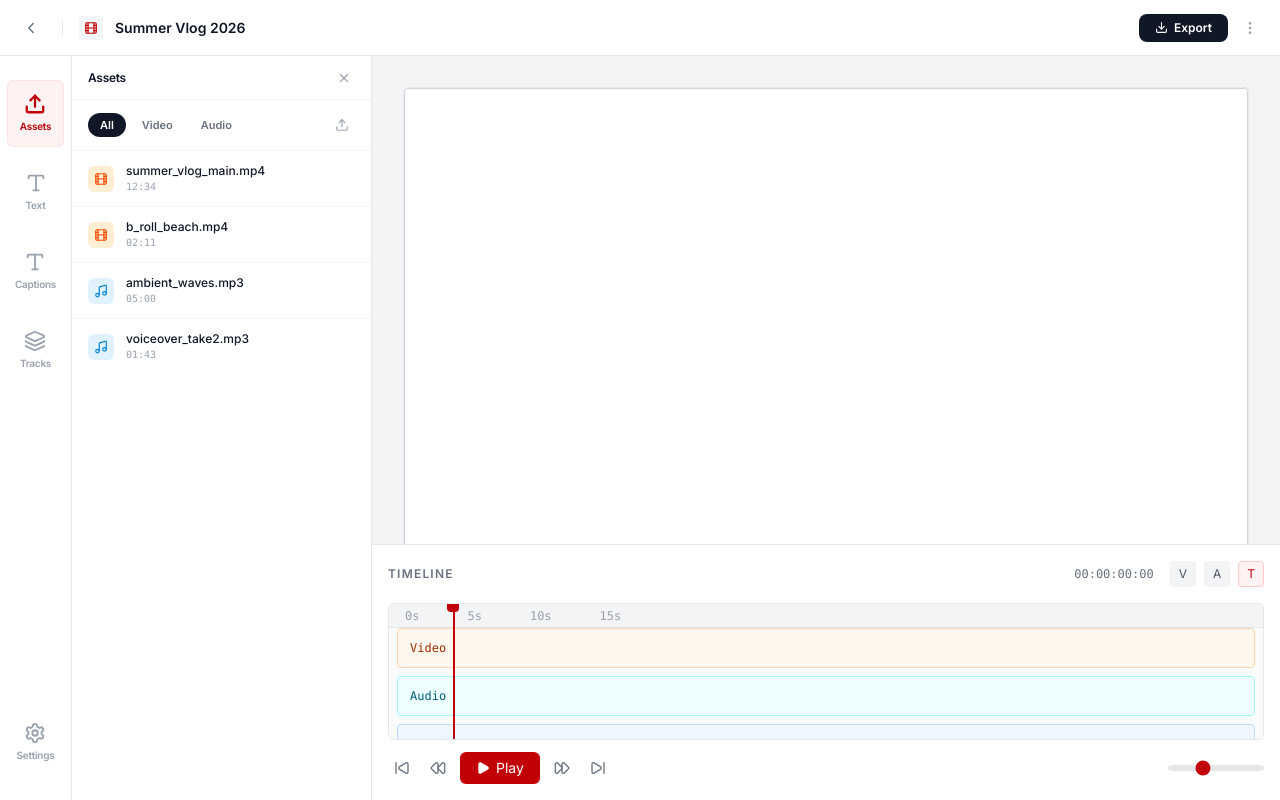
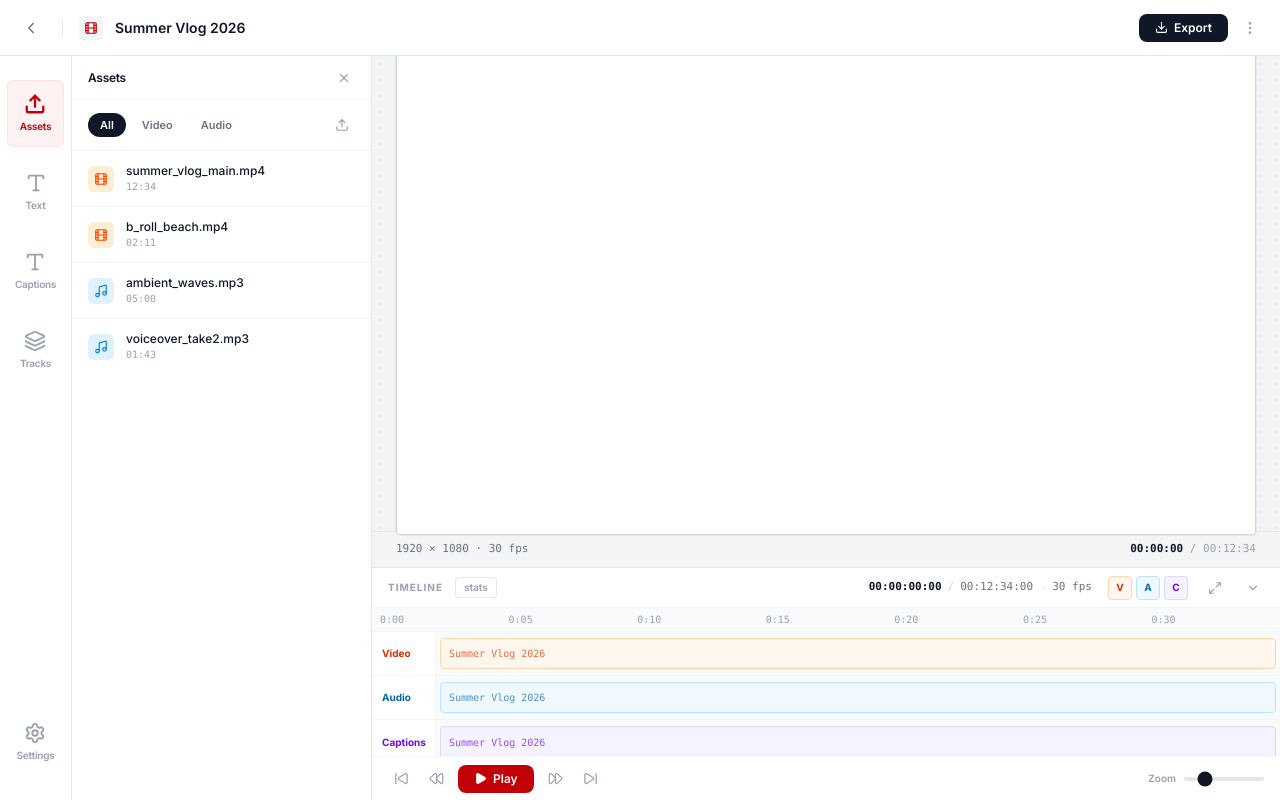
Before and after one commit to tomiwa-a/volt, a Next.js app: page /editor/1 in a window 1280 px wide. Built offline with nearby package versions, Linux system fonts and the light colour scheme.

Commit message:
fix: rewrite timeline — fix crop, add collapse, stats for nerds, fullscreen, track toggles, timecode with fps

```diff
--- a/src/components/Canvas.tsx
+++ b/src/components/Canvas.tsx
@@ -1,4 +1,4 @@
-import { Download, X, AlignCenter, Type as TextIcon, RotateCw } from 'lucide-react';
+import { AlignCenter, Type as TextIcon, RotateCw } from 'lucide-react';
 
 interface CanvasProps {
   projectName: string;
@@ -6,19 +6,18 @@ interface CanvasProps {
 
 export default function Canvas({ projectName }: CanvasProps) {
   return (
-    <div className="flex-1 flex flex-col bg-gray-100 p-8 overflow-hidden bg-[radial-gradient(#e5e7eb_1px,transparent_1px)] [background-size:16px_16px]">
+    <div className="flex-1 flex flex-col bg-gray-100 overflow-hidden bg-[radial-gradient(#e5e7eb_1px,transparent_1px)] [background-size:16px_16px] min-h-0">
       {/* Canvas Container */}
-      <div className="flex-1 flex items-center justify-center">
+      <div className="flex-1 flex items-center justify-center p-6 min-h-0">
         <div className="group relative w-full max-w-4xl aspect-video rounded-sm border border-gray-300 bg-white overflow-hidden ring-1 ring-gray-900/5">
           {/* Canvas Area */}
           <canvas className="w-full h-full bg-white block" />
 
           {/* Floating Toolbar */}
-          <div className="absolute top-4 left-1/2 -translate-x-1/2 flex items-center gap-1.5 bg-white border border-gray-200 rounded-md px-2 py-1 opacity-0 group-hover:opacity-100 z-20">
-            {/* Font Size */}
+          <div className="absolute top-3 left-1/2 -translate-x-1/2 flex items-center gap-1.5 bg-white border border-gray-200 rounded-md px-2 py-1 opacity-0 group-hover:opacity-100 z-20 transition-opacity shadow-sm">
             <div className="flex items-center gap-1 border-r border-gray-200 pr-2">
-              <TextIcon size={14} className="text-gray-500" />
-              <select className="bg-transparent text-sm font-medium text-gray-900 outline-none w-12 cursor-pointer hover:text-red-700">
+              <TextIcon size={13} className="text-gray-400" />
+              <select className="bg-transparent text-xs font-medium text-gray-900 outline-none w-10 cursor-pointer">
                 <option>12</option>
                 <option>18</option>
                 <option>24</option>
@@ -26,41 +25,35 @@ export default function Canvas({ projectName }: CanvasProps) {
                 <option>48</option>
               </select>
             </div>
-
-            {/* Alignment */}
-            <button className="p-1 hover:bg-gray-100 rounded-md group/btn" title="Center Text">
-              <AlignCenter size={16} className="text-gray-500 group-hover/btn:text-gray-900" />
+            <button className="p-1 hover:bg-gray-100 rounded" title="Center Text">
+              <AlignCenter size={14} className="text-gray-500" />
             </button>
-
-            {/* Rotation */}
-            <button className="p-1 hover:bg-gray-100 rounded-md group/btn" title="Rotate">
-              <RotateCw size={16} className="text-gray-500 group-hover/btn:text-gray-900" />
+            <button className="p-1 hover:bg-gray-100 rounded" title="Rotate">
+              <RotateCw size={14} className="text-gray-500" />
             </button>
           </div>
 
           {/* Zoom Controls (Bottom Right) */}
-          <div className="absolute bottom-4 right-4 flex items-center gap-3 bg-white border border-gray-200 rounded-md px-3 py-2 opacity-0 group-hover:opacity-100 z-20">
+          <div className="absolute bottom-3 right-3 flex items-center gap-2 bg-white/90 border border-gray-200 rounded-md px-2.5 py-1.5 opacity-0 group-hover:opacity-100 z-20 transition-opacity shadow-sm">
             <input
               type="range"
               min="10"
               max="200"
               defaultValue="100"
-              className="w-24 h-1.5 bg-gray-200 rounded-sm appearance-none cursor-pointer accent-red-700 hover:accent-red-600"
+              className="w-20 h-1 bg-gray-200 rounded-full appearance-none cursor-pointer accent-gray-900"
             />
-            <span className="text-xs font-medium text-gray-600 w-8 text-right font-mono">100%</span>
-          </div>
-
-          {/* Transform Handles (Placeholder) */}
-          <div className="absolute top-8 right-8 opacity-0 group-hover:opacity-100 z-10">
-            <div className="w-3 h-3 border border-red-700 bg-white cursor-nwse-resize" title="Resize" />
+            <span className="text-[10px] font-mono text-gray-500 w-8 text-right">100%</span>
           </div>
         </div>
       </div>
 
-      {/* Canvas Info */}
-      <div className="mt-5 flex items-center justify-between text-xs px-4">
-        <span className="bg-white border border-gray-200 text-gray-600 font-mono px-2 py-1 rounded-sm">1920 × 1080 @ 30fps</span>
-        <span className="bg-white border border-gray-200 text-gray-600 font-mono px-2 py-1 rounded-sm">00:00:00 / 00:12:34</span>
+      {/* Canvas Info strip */}
+      <div className="h-9 px-6 flex items-center justify-between text-[11px] bg-gray-100 border-t border-gray-200 flex-shrink-0">
+        <span className="font-mono text-gray-500">1920 × 1080 · 30 fps</span>
+        <span className="font-mono text-gray-500">
+          <span className="text-gray-900 font-semibold">00:00:00</span>
+          <span className="text-gray-400"> / 00:12:34</span>
+        </span>
       </div>
     </div>
   );
--- a/src/components/Timeline.tsx
+++ b/src/components/Timeline.tsx
@@ -1,100 +1,197 @@
-import { FastForward, Play, Rewind, SkipBack, SkipForward } from 'lucide-react';
+'use client';
+
+import { useState } from 'react';
+import {
+  Play, Pause, SkipBack, SkipForward,
+  Rewind, FastForward, Maximize2, ChevronDown, ChevronUp,
+} from 'lucide-react';
 
 interface TimelineProps {
   projectName: string;
 }
 
+const TRACKS = [
+  { id: 'video',    label: 'Video',    bg: 'bg-orange-50',  border: 'border-orange-200', text: 'text-orange-700' },
+  { id: 'audio',    label: 'Audio',    bg: 'bg-sky-50',     border: 'border-sky-200',    text: 'text-sky-700'    },
+  { id: 'captions', label: 'Captions', bg: 'bg-violet-50',  border: 'border-violet-200', text: 'text-violet-700' },
+];
+
+const RULER_MARKS = ['0:00', '0:05', '0:10', '0:15', '0:20', '0:25', '0:30'];
+
 export default function Timeline({ projectName }: TimelineProps) {
+  const [isPlaying, setIsPlaying] = useState(false);
+  const [isCollapsed, setIsCollapsed] = useState(false);
+  const [showStats, setShowStats] = useState(false);
+  const [mutedTracks, setMutedTracks] = useState<Set<string>>(new Set());
+
+  const toggleTrackMute = (id: string) => {
+    setMutedTracks(prev => {
+      const next = new Set(prev);
+      next.has(id) ? next.delete(id) : next.add(id);
+      return next;
+    });
+  };
+
   return (
-    <div className="h-64 border-t border-gray-200 bg-white p-4 flex flex-col overflow-hidden">
-      {/* Timeline Header */}
-      <div className="flex items-center justify-between mb-4">
-        <h3 className="text-xs font-semibold uppercase tracking-widest text-gray-500">Timeline</h3>
+    <div className="flex-shrink-0 border-t border-gray-200 bg-white flex flex-col">
+
+      {/* ── Header bar ── */}
+      <div className="h-10 px-4 flex items-center justify-between border-b border-gray-100 flex-shrink-0">
+        <div className="flex items-center gap-3">
+          <span className="text-[10px] font-bold uppercase tracking-widest text-gray-400">Timeline</span>
+          <button
+            onClick={() => setShowStats(!showStats)}
+            className={`text-[10px] font-semibold px-2 py-0.5 rounded border transition-colors ${
+              showStats
+                ? 'border-gray-900 bg-gray-900 text-white'
+                : 'border-gray-200 text-gray-400 hover:text-gray-700 hover:border-gray-300'
+            }`}
+          >
+            stats
+          </button>
+        </div>
+
         <div className="flex items-center gap-4">
-          <span className="text-xs font-mono text-gray-500">00:00:00:00</span>
-          {/* Track toggles */}
-          <div className="flex gap-2">
-            <button className="px-2 py-1 text-xs rounded-sm border border-transparent bg-gray-100 text-gray-600 hover:text-gray-900 hover:bg-gray-200">
-              V
+          {/* Timecode */}
+          <div className="flex items-center gap-1.5 text-[11px] font-mono text-gray-500">
+            <span className="text-gray-900 font-semibold">00:00:00:00</span>
+            <span className="text-gray-300">/</span>
+            <span>00:12:34:00</span>
+            <span className="ml-1 text-gray-300 font-sans">·</span>
+            <span>30 fps</span>
+          </div>
+
+          {/* Track visibility toggles */}
+          <div className="flex items-center gap-1">
+            {TRACKS.map(t => (
+              <button
+                key={t.id}
+                title={`Toggle ${t.label} track`}
+                onClick={() => toggleTrackMute(t.id)}
+                className={`text-[10px] font-bold w-6 h-6 rounded flex items-center justify-center border transition-colors ${
+                  mutedTracks.has(t.id)
+                    ? 'border-gray-200 text-gray-300 bg-gray-50'
+                    : `${t.border} ${t.text} ${t.bg}`
+                }`}
+              >
+                {t.label[0]}
               </button>
-            <button className="px-2 py-1 text-xs rounded-sm border border-transparent bg-gray-100 text-gray-600 hover:text-gray-900 hover:bg-gray-200">
-              A
+            ))}
+          </div>
+
+          {/* Fullscreen */}
+          <button
+            title="Fullscreen timeline"
+            className="p-1 text-gray-400 hover:text-gray-900 hover:bg-gray-100 rounded transition-colors"
+          >
+            <Maximize2 size={14} />
           </button>
-            <button className="px-2 py-1 text-xs rounded-sm border border-red-200 bg-red-50 text-red-700 hover:bg-red-100">
-              T
+
+          {/* Collapse toggle */}
+          <button
+            title={isCollapsed ? 'Expand timeline' : 'Collapse timeline'}
+            onClick={() => setIsCollapsed(!isCollapsed)}
+            className="p-1 text-gray-400 hover:text-gray-900 hover:bg-gray-100 rounded transition-colors"
+          >
+            {isCollapsed ? <ChevronUp size={14} /> : <ChevronDown size={14} />}
           </button>
         </div>
       </div>
+
+      {/* ── Stats for nerds ── */}
+      {showStats && !isCollapsed && (
+        <div className="px-4 py-2 border-b border-gray-100 bg-gray-50 flex items-center gap-6 flex-shrink-0">
+          {[
+            ['Frame', '0 / 22,620'],
+            ['Decode', '2.1 ms'],
+            ['Composite', '0.8 ms'],
+            ['Buffer', '64 MB'],
+            ['Engine', 'idle'],
+            ['SAB', 'active'],
+          ].map(([label, val]) => (
+            <div key={label} className="flex items-center gap-1.5">
+              <span className="text-[10px] text-gray-400 font-semibold">{label}</span>
+              <span className="text-[10px] font-mono text-gray-700">{val}</span>
             </div>
+          ))}
+        </div>
+      )}
 
-      {/* Timeline Container */}
-      <div className="flex-1 relative overflow-hidden rounded-md border border-gray-200 bg-gray-50">
+      {/* ── Track area ── */}
+      {!isCollapsed && (
+        <div className="flex flex-col" style={{ height: 148 }}>
           {/* Ruler */}
-        <div className="absolute top-0 left-0 right-0 h-6 border-b border-gray-200 bg-gray-100 flex items-center">
-          <div className="flex gap-12 pl-4 text-xs text-gray-400 font-mono">
-            <span>0s</span>
-            <span>5s</span>
-            <span>10s</span>
-            <span>15s</span>
+          <div className="flex-shrink-0 h-6 border-b border-gray-100 bg-gray-50 flex items-center overflow-hidden">
+            <div className="flex pl-2 gap-0 w-full">
+              {RULER_MARKS.map((m, i) => (
+                <div key={m} className="flex-1 flex items-center">
+                  <span className="text-[10px] font-mono text-gray-400">{m}</span>
+                </div>
+              ))}
             </div>
           </div>
 
           {/* Tracks */}
-        <div className="pt-6 space-y-2 p-2 overflow-y-auto flex-1">
-          {/* Video Track */}
-          <div className="h-10 bg-orange-50 rounded-sm border border-orange-200 flex items-center px-3">
-            <span className="text-xs text-orange-800 font-mono">Video</span>
+          <div className="flex-1 overflow-y-auto divide-y divide-gray-100">
+            {TRACKS.filter(t => !mutedTracks.has(t.id)).map(t => (
+              <div key={t.id} className="flex items-stretch h-11">
+                {/* Track label */}
+                <div className="w-16 flex-shrink-0 flex items-center px-2.5 border-r border-gray-100">
+                  <span className={`text-[10px] font-bold ${t.text}`}>{t.label}</span>
                 </div>
-
-          {/* Audio Track */}
-          <div className="h-10 bg-cyan-50 rounded-sm border border-cyan-200 flex items-center px-3">
-            <span className="text-xs text-cyan-800 font-mono">Audio</span>
-          </div>
-
-          {/* Text/Caption Track */}
-          <div className="h-10 bg-blue-50 rounded-sm border border-blue-200 flex items-center px-3">
-            <span className="text-xs text-blue-800 font-mono">Captions</span>
+                {/* Clip area */}
+                <div className="flex-1 px-1 py-1.5 bg-gray-50 relative">
+                  <div className={`h-full rounded ${t.bg} border ${t.border} flex items-center px-2`}>
+                    <span className={`text-[10px] font-mono ${t.text} opacity-70`}>{projectName}</span>
                   </div>
                 </div>
-
-        {/* Playhead */}
-        <div className="absolute top-0 left-16 w-[1.5px] h-full bg-red-700 pointer-events-none z-10">
-          {/* Playhead handle */}
-          <div className="absolute -top-1 -left-1.5 w-3 h-3 bg-red-700 rounded-sm"></div>
+              </div>
+            ))}
           </div>
         </div>
+      )}
 
-      {/* Timeline Controls */}
-      <div className="mt-3 flex items-center gap-2">
-        <button className="p-1.5 text-xs rounded-sm text-gray-500 hover:text-gray-900 hover:bg-gray-100">
-          <SkipBack size={16} />
+      {/* ── Playback controls ── */}
+      <div className="h-11 px-4 border-t border-gray-100 flex items-center gap-2 flex-shrink-0">
+        <button className="p-1.5 text-gray-400 hover:text-gray-900 hover:bg-gray-100 rounded transition-colors">
+          <SkipBack size={15} />
         </button>
-        <button className="p-1.5 text-xs rounded-sm text-gray-500 hover:text-gray-900 hover:bg-gray-100">
-          <Rewind size={16} />
-        </button>
-        <button className="px-4 py-1.5 flex items-center gap-1.5 text-sm rounded-md bg-red-700 text-white hover:bg-red-800">
-          <Play size={14} className="fill-white" /> Play
-        </button>
-        <button className="p-1.5 text-xs rounded-sm text-gray-500 hover:text-gray-900 hover:bg-gray-100">
-          <FastForward size={16} />
-        </button>
-        <button className="p-1.5 text-xs rounded-sm text-gray-500 hover:text-gray-900 hover:bg-gray-100">
-          <SkipForward size={16} />
+        <button className="p-1.5 text-gray-400 hover:text-gray-900 hover:bg-gray-100 rounded transition-colors">
+          <Rewind size={15} />
         </button>
 
-        {/* Spacer */}
+        <button
+          onClick={() => setIsPlaying(!isPlaying)}
+          className="flex items-center gap-1.5 px-4 py-1.5 rounded-lg bg-red-700 hover:bg-red-800 text-white text-xs font-semibold transition-colors"
+        >
+          {isPlaying
+            ? <Pause size={13} className="fill-white" />
+            : <Play size={13} className="fill-white" />}
+          {isPlaying ? 'Pause' : 'Play'}
+        </button>
+
+        <button className="p-1.5 text-gray-400 hover:text-gray-900 hover:bg-gray-100 rounded transition-colors">
+          <FastForward size={15} />
+        </button>
+        <button className="p-1.5 text-gray-400 hover:text-gray-900 hover:bg-gray-100 rounded transition-colors">
+          <SkipForward size={15} />
+        </button>
+
         <div className="flex-1" />
 
-        {/* Zoom in timeline */}
+        {/* Zoom */}
+        <div className="flex items-center gap-2">
+          <span className="text-[10px] font-semibold text-gray-400">Zoom</span>
           <input
             type="range"
             min="50"
-          max="200"
+            max="300"
             defaultValue="100"
-          className="w-24 h-1.5 bg-gray-200 rounded-sm appearance-none cursor-pointer accent-red-700"
+            className="w-20 h-1 bg-gray-200 rounded-full appearance-none cursor-pointer accent-gray-900"
             title="Timeline zoom"
           />
         </div>
       </div>
+    </div>
   );
 }
```
Lines whose indentation alone changed are shown as unchanged.
